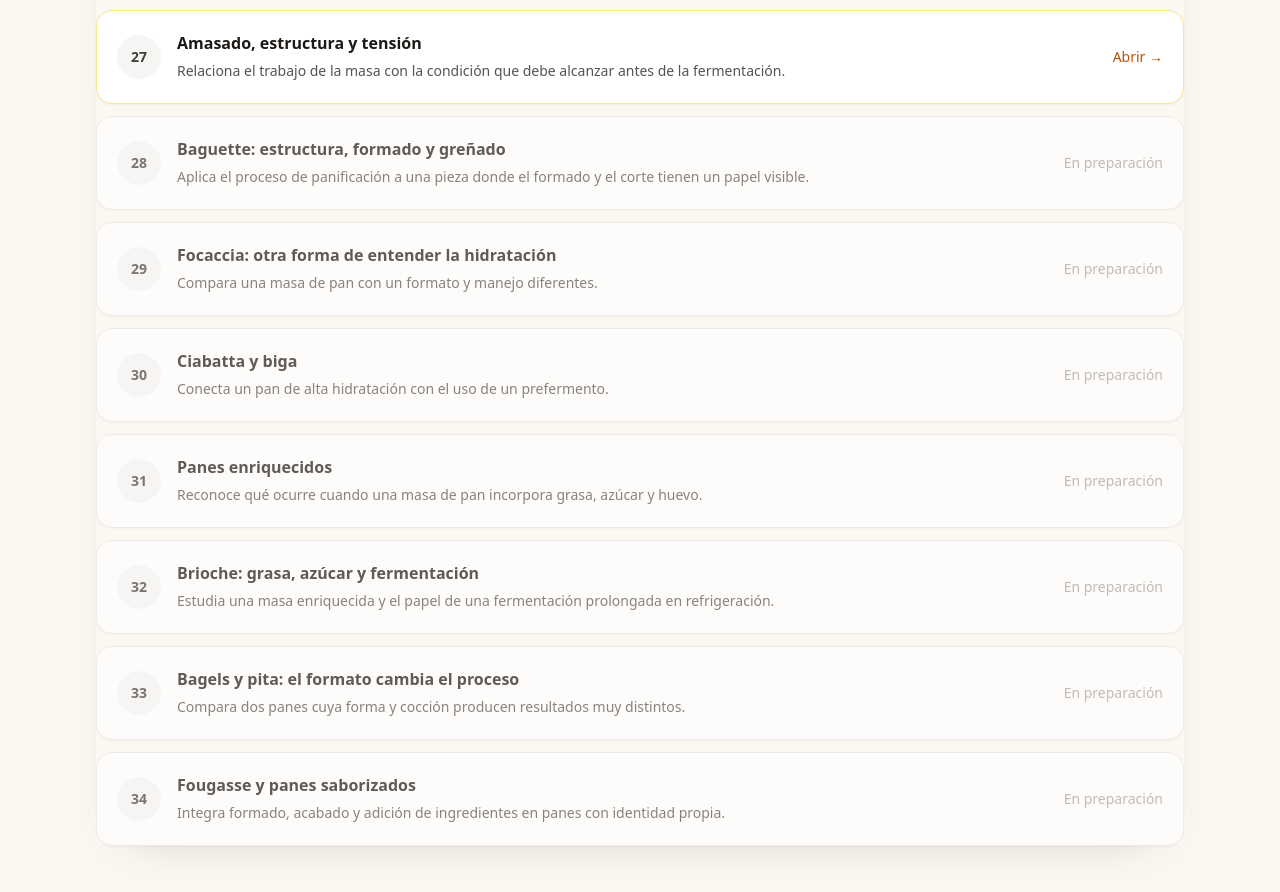
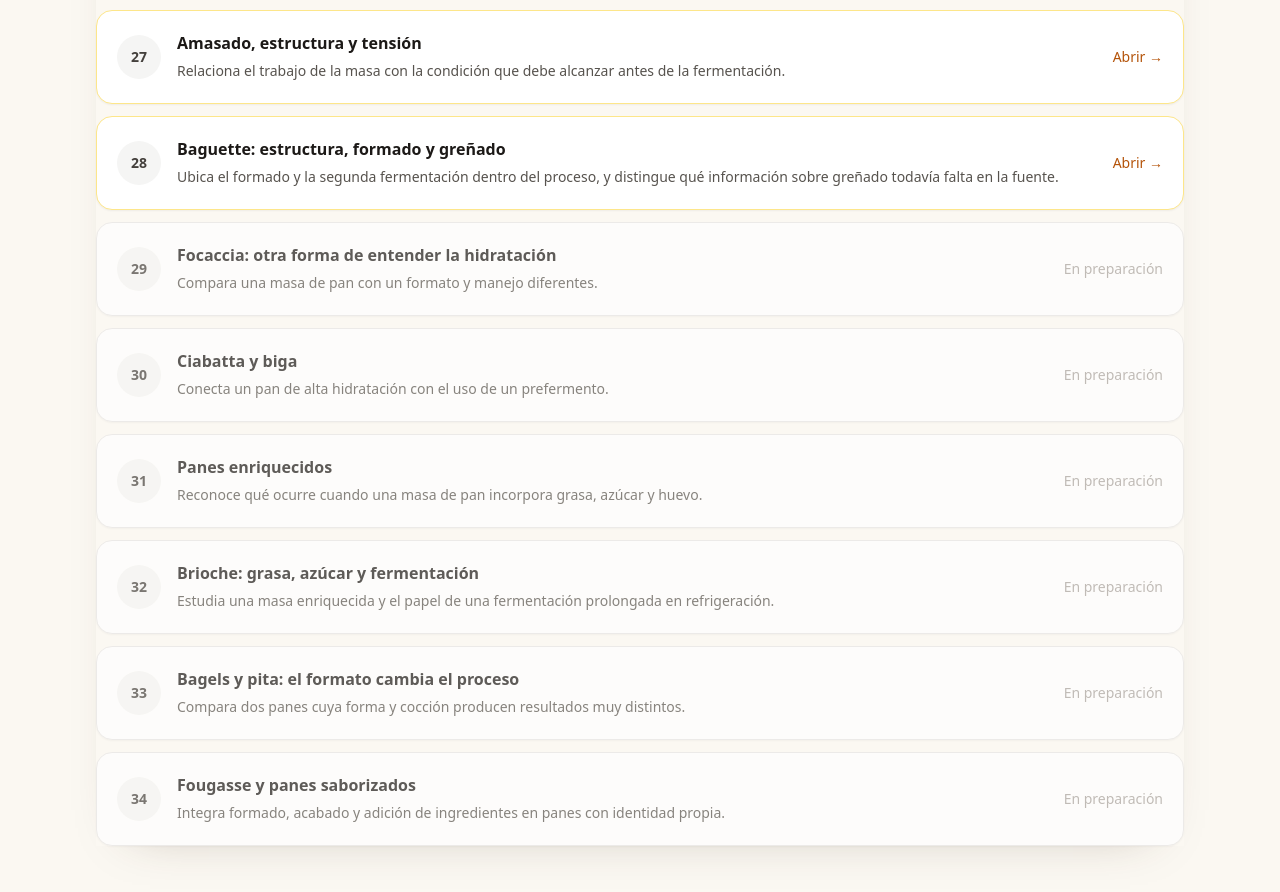
Before and after one commit to Drworm82/CursoPanadero, a Next.js app: page /modulo-4 in a window 1280 px wide. Shown: the part 983-1875 px from the top of the page. Built offline with nearby package versions, Linux system fonts and the light colour scheme; no server answers.

Commit message:
M4: activar L28 Baguette, formado y greñado

```diff
--- a/pages/modulo-4.js
+++ b/pages/modulo-4.js
@@ -11,7 +11,7 @@ const lessons = [
   ['25', 'El proceso completo de una masa', 'Reconoce la secuencia desde el pesado y mezclado hasta el enfriado.', '/leccion-el-proceso-completo-de-una-masa'],
   ['26', 'Fermentar es transformar', 'Observa qué cambia en una masa durante la fermentación y qué señales indican su avance.', '/leccion-fermentar-es-transformar'],
   ['27', 'Amasado, estructura y tensión', 'Relaciona el trabajo de la masa con la condición que debe alcanzar antes de la fermentación.', '/leccion-amasado-estructura-y-tension'],
-  ['28', 'Baguette: estructura, formado y greñado', 'Aplica el proceso de panificación a una pieza donde el formado y el corte tienen un papel visible.', '#'],
+  ['28', 'Baguette: estructura, formado y greñado', 'Ubica el formado y la segunda fermentación dentro del proceso, y distingue qué información sobre greñado todavía falta en la fuente.', '/leccion-baguette-estructura-formado-greñado'],
   ['29', 'Focaccia: otra forma de entender la hidratación', 'Compara una masa de pan con un formato y manejo diferentes.', '#'],
   ['30', 'Ciabatta y biga', 'Conecta un pan de alta hidratación con el uso de un prefermento.', '#'],
   ['31', 'Panes enriquecidos', 'Reconoce qué ocurre cuando una masa de pan incorpora grasa, azúcar y huevo.', '#'],
```
